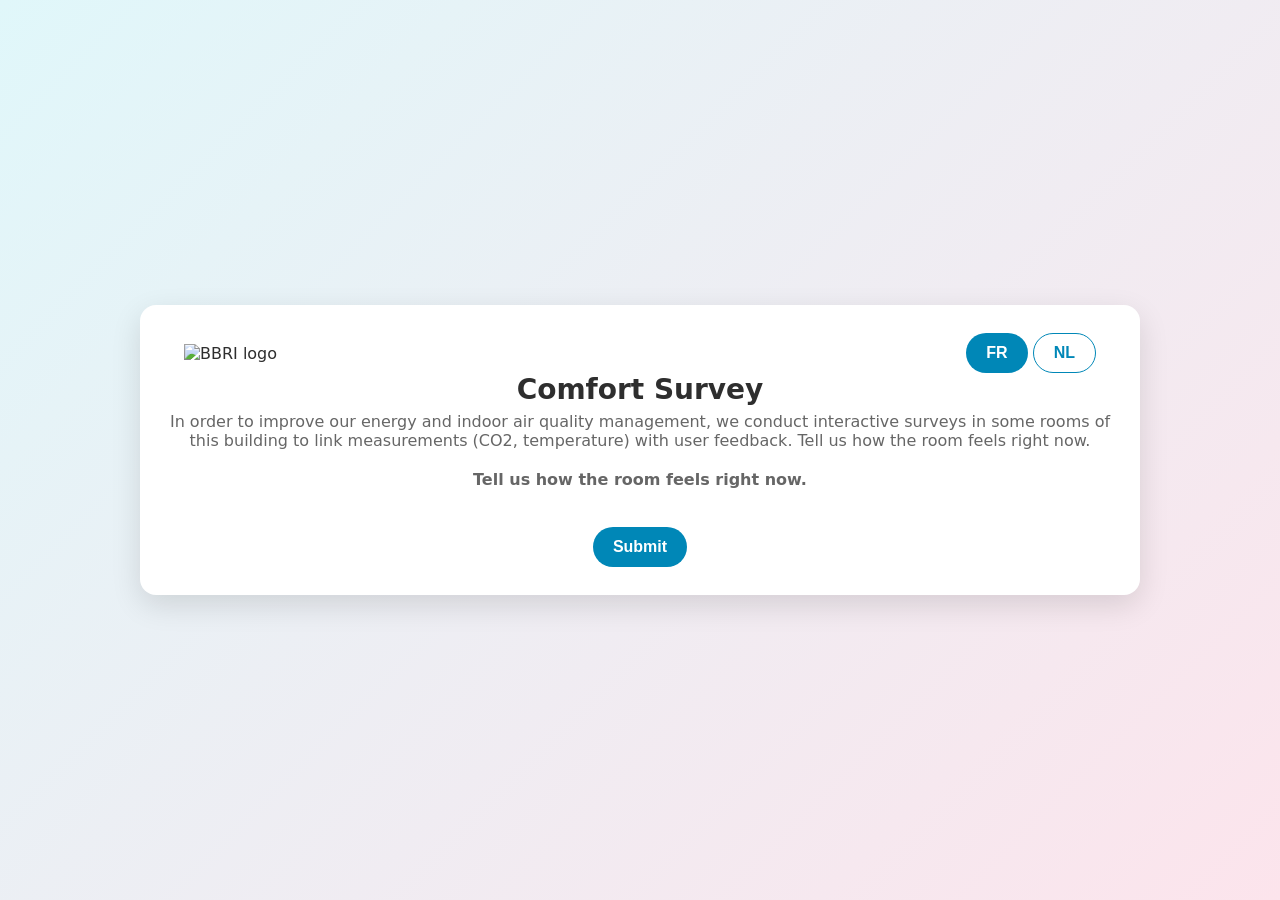
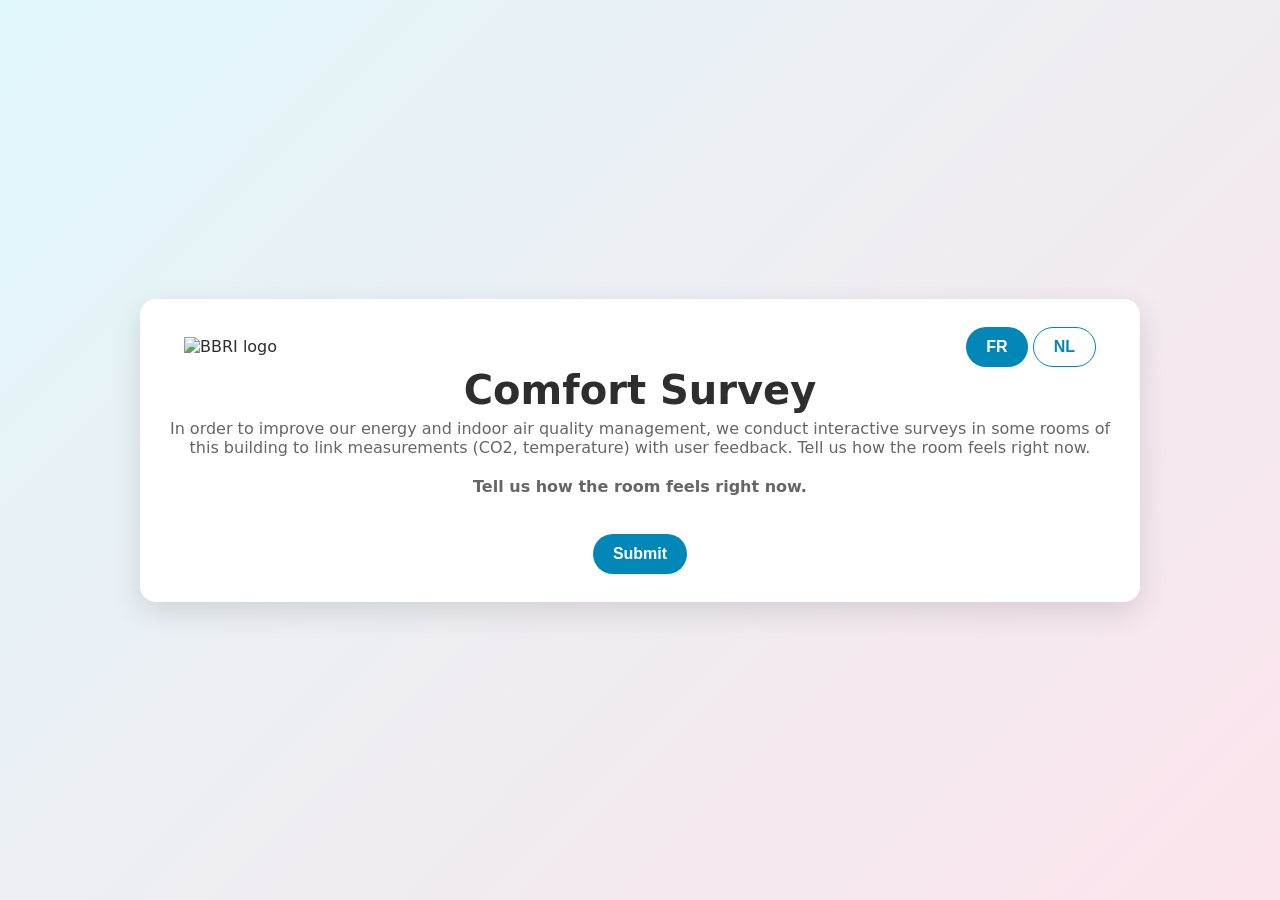

improve visual

--- a/style.css
+++ b/style.css
@@ -36,7 +36,7 @@ body{
 
 h1{
   margin: 0 0 6px;
-  font-size: clamp(20px, 3vw, 28px);
+  font-size: clamp(20px, 4vw, 40px);
 }
 
 .sub{
